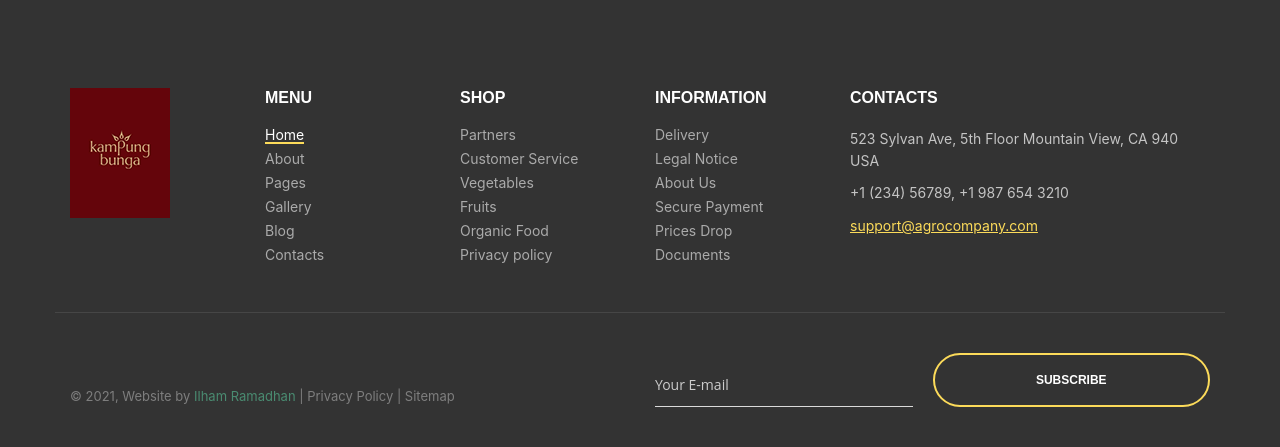
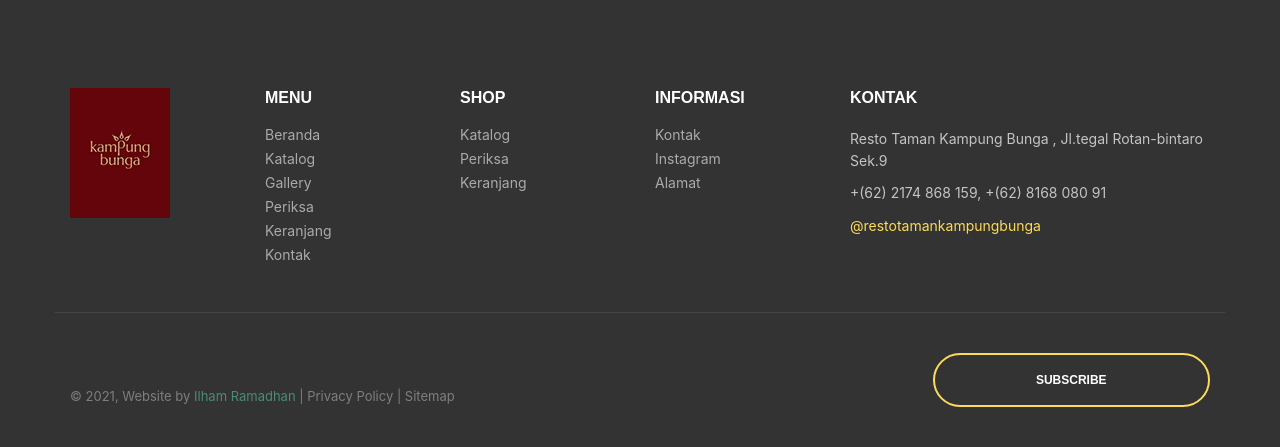
Before and after one commit to ilhamputra0601/front-end-restaurant, a plain HTML site: page sign_in.html in a window 1280 px wide. Shown: the part 1273-1720 px from the top of the page. Drawn offline with nearby package versions, Linux system fonts and the light colour scheme; some packages are replaced by stand-ins of ours; a script that the page names is missing; a web font is replaced by a local one.

Commit message:
perbaikan

```diff
--- a/sign_in.html
+++ b/sign_in.html
@@ -324,12 +324,12 @@
 											<h5 class="footer__item__title h6">Menu</h5>
 
 											<ul>
-												<li class="active"><a href="index.html">Home</a></li>
-												<li><a href="#">About</a></li>
-												<li><a href="#">Pages</a></li>
-												<li><a href="#">Gallery</a></li>
-												<li><a href="#">Blog</a></li>
-												<li><a href="#">Contacts</a></li>
+												<li><a href="index.html">Beranda</a></li>
+												<li><a href="shop_catalog.html">Katalog</a></li>
+												<li><a href="gallery_1.html">Gallery</a></li>
+												<li><a href="checkout.html">Periksa</a></li>
+												<li><a href="cart.html">Keranjang</a></li>
+												<li><a href="contacts.html">Kontak</a></li>
 											</ul>
 										</div>
 
@@ -337,25 +337,19 @@
 											<h5 class="footer__item__title h6">Shop</h5>
 
 											<ul>
-												<li><a href="#">Partners</a></li>
-												<li><a href="#">Customer Service</a></li>
-												<li><a href="#">Vegetables</a></li>
-												<li><a href="#">Fruits</a></li>
-												<li><a href="#">Organic Food</a></li>
-												<li><a href="#">Privacy policy</a></li>
+												<li><a href="shop_catalog.html">Katalog</a></li>
+												<li><a href="checkout.html">Periksa</a></li>
+												<li><a href="cart.html">Keranjang</a></li>
 											</ul>
 										</div>
 
 										<div class="col-6 col-sm-4">
-											<h5 class="footer__item__title h6">Information</h5>
+											<h5 class="footer__item__title h6">Informasi</h5>
 
 											<ul>
-												<li><a href="#">Delivery</a></li>
-												<li><a href="#">Legal Notice</a></li>
-												<li><a href="#">About Us</a></li>
-												<li><a href="#">Secure Payment</a></li>
-												<li><a href="#">Prices Drop</a></li>
-												<li><a href="#">Documents</a></li>
+												<li><a href="contacts.html">Kontak</a></li>
+												<li><a href="https://www.instagram.com/restotamankampungbunga/">Instagram</a></li>
+												<li><a href="https://goo.gl/maps/CNfqYd6SEXwEMPXBA">Alamat</a></li>
 											</ul>
 										</div>
 									</div>
@@ -365,19 +359,19 @@
 
 						<div class="col-12 col-md col-lg-4">
 							<div class="footer__item">
-								<h5 class="footer__item__title h6">Contacts</h5>
+								<h5 class="footer__item__title h6">Kontak</h5>
 
 								<address>
 									<p>
-										523 Sylvan Ave, 5th Floor Mountain View, CA 940 USA
+										Resto Taman Kampung Bunga , Jl.tegal Rotan-bintaro Sek.9
 									</p>
 
 									<p>
-										+1 (234) 56789,  +1 987 654 3210
+										+(62) 2174 868 159,  +(62) 8168 080 91
 									</p>
 
 									<p>
-										<a href="mailto:support@agrocompany.com">support@agrocompany.com</a>
+										<a href="https://www.instagram.com/restotamankampungbunga/">@restotamankampungbunga</a></a>
 									</p>
 								</address>
 
@@ -402,7 +396,7 @@
 								<form class="form--horizontal no-gutters" action="#">
 									<div class="col-sm-6">
 										<div class="input-wrp">
-											<input class="textfield" name="s" type="text" placeholder="Your E-mail" />
+
 										</div>
 									</div>
 
```
Also changed, not shown: cart.html (+4 -4 lines), checkout.html (+3 -3 lines), shop_catalog.html (+2 -2 lines).
